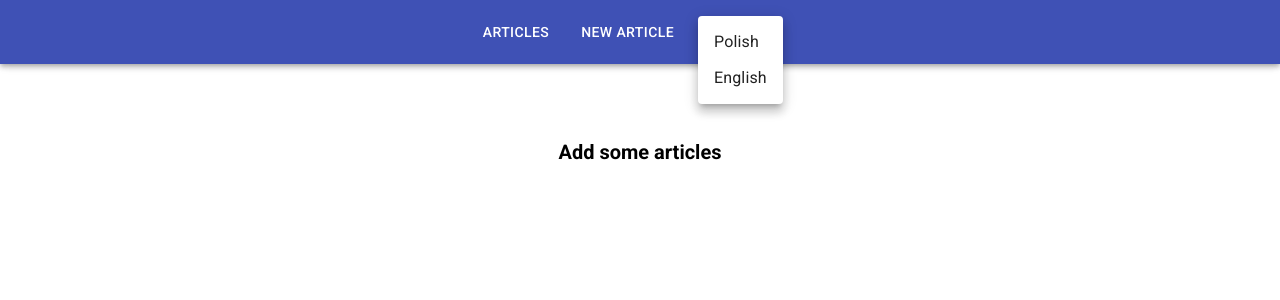
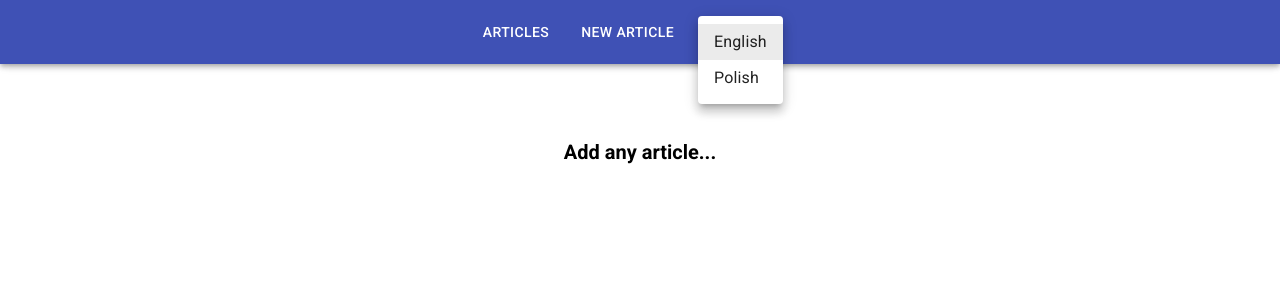
Before and after one commit to piotr6789/custom-articles-app, a React (Create React App) app in the folder client/: page /articles in a window 1280 px wide. Both pictures are taken after a click on the button "LANGUAGE". Shown: the top 300 px of the page. Built offline with nearby package versions, Linux system fonts and the light colour scheme.

Commit message:
added language switcher

```diff
--- a/client/src/components/ArticleCreator/ArticleCreator.js
+++ b/client/src/components/ArticleCreator/ArticleCreator.js
@@ -1,27 +1,46 @@
 import React from 'react';
-import { useDispatch } from 'react-redux';
+import { useSelector, useDispatch } from 'react-redux';
 
 import useStyles from './ArticleCreatorStyles';
 import { Card, CardContent, Button, Typography } from '@material-ui/core';
 
-import * as articleActions from '../../store/actions/index';
+import * as componentActions from '../../store/actions/index';
+import * as LANGUAGE_HELPER from '../../constants/languageHelper/languageHelper';
 
 const ArticleCreator = (props) => {
   const classes = useStyles();
+
   const dispatch = useDispatch();
+  const language = useSelector((state) => state.language.language);
 
   const addArticleHandler = () => {
     const newArticle = { id: Math.random(), name: 'article' };
-    dispatch(articleActions.addArticle(newArticle, props.history));
+    dispatch(componentActions.addArticle(newArticle, props.history));
   };
+
+  let languageType = '';
+  if (language === 0) {
+    languageType = 'ENG';
+  } else {
+    languageType = 'PL';
+  }
 
   return (
     <Card className={classes.root}>
       <CardContent>
-        <Typography className={classes.title}>New Article</Typography>
-        <Typography className={classes.content}>Description</Typography>
+        <Typography className={classes.title}>
+          {LANGUAGE_HELPER.ARTICLE_CREATOR_TRANSLATION[languageType].TITLE}
+        </Typography>
+        <Typography className={classes.content}>
+          {
+            LANGUAGE_HELPER.ARTICLE_CREATOR_TRANSLATION[languageType]
+              .DESCRIPTION
+          }
+        </Typography>
       </CardContent>
-      <Button onClick={addArticleHandler}>Create</Button>
+      <Button onClick={addArticleHandler}>
+        {LANGUAGE_HELPER.ARTICLE_CREATOR_TRANSLATION[languageType].CREATE}
+      </Button>
     </Card>
   );
 };
--- a/client/src/components/Articles/ArticleBody/ArticleBody.js
+++ b/client/src/components/Articles/ArticleBody/ArticleBody.js
@@ -1,7 +1,7 @@
 import React from 'react';
 
 import useStyles from './ArticleBodyStyles';
-import { Card, CardContent, Button, Typography } from '@material-ui/core';
+import { Card, CardContent, Typography } from '@material-ui/core';
 
 const ArticleBody = (props) => {
   const classes = useStyles();
--- a/client/src/components/Articles/Articles/Articles.js
+++ b/client/src/components/Articles/Articles/Articles.js
@@ -3,24 +3,40 @@ import { useSelector } from 'react-redux';
 
 import useStyles from './ArticlesStyles';
 import Grid from '@material-ui/core/Grid';
+import ArticleBody from '../ArticleBody/ArticleBody';
 
-import ArticleBody from '../ArticleBody/ArticleBody';
+import * as LANGUAGE_HELPER from '../../../constants/languageHelper/languageHelper';
 
 const Articles = () => {
   const classes = useStyles();
   const articles = useSelector((state) => state.article.articles);
+  const language = useSelector((state) => state.language.language);
+
+  let languageType = '';
+  if (language === 0) {
+    languageType = 'ENG';
+  } else {
+    languageType = 'PL';
+  }
 
   let content = articles.length ? (
     <Grid container spacing={4}>
       {articles.map((art) => (
         <Grid item xs key={art.id}>
-          <ArticleBody title="Article" content="Description" />
+          <ArticleBody
+            title={LANGUAGE_HELPER.ARTICLE_TRANSLATION[languageType].TITLE}
+            content={
+              LANGUAGE_HELPER.ARTICLE_TRANSLATION[languageType].DESCRIPTION
+            }
+          />
         </Grid>
       ))}
     </Grid>
   ) : (
     <div className={classes.container}>
-      <h1 className={classes.text}>Add some articles</h1>
+      <h1 className={classes.text}>
+        {LANGUAGE_HELPER.ARTICLE_TRANSLATION[languageType].NO_ARTICLE}
+      </h1>
     </div>
   );
 
--- a/client/src/components/Navbar/Navbar.js
+++ b/client/src/components/Navbar/Navbar.js
@@ -4,7 +4,7 @@ import useStyles from './NavbarStyles';
 import { AppBar, Toolbar } from '@material-ui/core';
 import Navigation from './Navigation/Navigation';
 
-const Navbar = () => {
+const Navbar = (props) => {
   const classes = useStyles();
 
   return (
--- a/client/src/components/Navbar/Navigation/Navigation.js
+++ b/client/src/components/Navbar/Navigation/Navigation.js
@@ -1,16 +1,33 @@
 import React, { Fragment } from 'react';
+import { useSelector } from 'react-redux';
 
 import NavBtn from './NavigationItem/NavBtn/NavBtn';
 import NavMenu from './NavigationItem/NavMenu/NavMenu';
 
 import { MENU_ROUTES } from '../../../constants/routes/routes';
+import * as LANGUAGE_HELPER from '../../../constants/languageHelper/languageHelper';
 
-const Navigation = () => {
+const Navigation = (props) => {
+  const language = useSelector((state) => state.language.language);
+
+  let languageType = '';
+  if (language === 0) {
+    languageType = 'ENG';
+  } else {
+    languageType = 'PL';
+  }
+
   return (
     <Fragment>
-      <NavBtn route={MENU_ROUTES.ARTICLES}>Articles</NavBtn>
-      <NavBtn route={MENU_ROUTES.ARTICLE_CREATOR}>New Article</NavBtn>
-      <NavMenu>Language</NavMenu>
+      <NavBtn route={MENU_ROUTES.ARTICLES}>
+        {LANGUAGE_HELPER.NAVBAR_ITEM_TRANSLATION[languageType].ARTICLES}
+      </NavBtn>
+      <NavBtn route={MENU_ROUTES.ARTICLE_CREATOR}>
+        {LANGUAGE_HELPER.NAVBAR_ITEM_TRANSLATION[languageType].NEW_ARTICLE}
+      </NavBtn>
+      <NavMenu languageType={languageType}>
+        {LANGUAGE_HELPER.NAVBAR_ITEM_TRANSLATION[languageType].LANGUAGE}
+      </NavMenu>
     </Fragment>
   );
 };
--- a/client/src/components/Navbar/Navigation/NavigationItem/NavMenu/NavMenu.js
+++ b/client/src/components/Navbar/Navigation/NavigationItem/NavMenu/NavMenu.js
@@ -1,35 +1,64 @@
 import React, { Fragment } from 'react';
+import { useSelector, useDispatch } from 'react-redux';
 
 import useStyles from './NavMenuStyles';
 import { Button, Menu, MenuItem, Fade } from '@material-ui/core';
 
+import * as LANGUAGE_HELPER from '../../../../../constants/languageHelper/languageHelper';
+import * as languageActions from '../../../../../store/actions/index';
+
 const NavMenu = (props) => {
   const classes = useStyles();
+
+  const language = useSelector((state) => state.language.language);
+  const dispatch = useDispatch();
 
   const [anchorEl, setAnchorEl] = React.useState(null);
   const open = Boolean(anchorEl);
 
-  const handleClick = (event) => {
+  const clickBtnHandler = (event) => {
     setAnchorEl(event.currentTarget);
   };
 
-  const handleClose = () => {
+  const clickLanguageHandler = (languageId) => {
+    setAnchorEl(null);
+    dispatch(languageActions.changeLanguage(languageId));
+  };
+
+  const cancelLanguageHandler = () => {
     setAnchorEl(null);
   };
 
+  let languageType = '';
+  if (language === 0) {
+    languageType = 'ENG';
+  } else {
+    languageType = 'PL';
+  }
+
   return (
     <Fragment>
-      <Button className={classes.root} onClick={handleClick}>
+      <Button className={classes.root} onClick={clickBtnHandler}>
         {props.children}
       </Button>
       <Menu
         anchorEl={anchorEl}
         open={open}
-        onClose={handleClose}
+        onClose={cancelLanguageHandler}
         TransitionComponent={Fade}
       >
-        <MenuItem onClick={handleClose}>Polish</MenuItem>
-        <MenuItem onClick={handleClose}>English</MenuItem>
+        <MenuItem
+          onClick={() => clickLanguageHandler(0)}
+          selected={!Boolean(language)}
+        >
+          {LANGUAGE_HELPER.LANGUAGE_MENU_TRANSLATION[languageType].ENGLISH}
+        </MenuItem>
+        <MenuItem
+          onClick={() => clickLanguageHandler(1)}
+          selected={Boolean(language)}
+        >
+          {LANGUAGE_HELPER.LANGUAGE_MENU_TRANSLATION[languageType].POLISH}
+        </MenuItem>
       </Menu>
     </Fragment>
   );
--- /dev/null
+++ b/client/src/constants/languageHelper/languageHelper.js
@@ -0,0 +1,49 @@
+export const NAVBAR_ITEM_TRANSLATION = {
+  'PL': {
+    ARTICLES: 'Artykuły',
+    NEW_ARTICLE: 'Nowy artykuł',
+    LANGUAGE: 'Język'
+  },
+  'ENG': {
+    ARTICLES: 'Articles',
+    NEW_ARTICLE: 'New article',
+    LANGUAGE: 'Language'
+  }
+};
+
+export const LANGUAGE_MENU_TRANSLATION = {
+  'PL': {
+    POLISH: 'Polski',
+    ENGLISH: 'Angielski'
+  },
+  'ENG': {
+    POLISH: 'Polish',
+    ENGLISH: 'English'
+  }
+};
+
+export const ARTICLE_CREATOR_TRANSLATION = {
+  'PL': {
+    TITLE: 'Nowy artykuł',
+    DESCRIPTION: 'Opis',
+    CREATE: 'Stwórz'
+  },
+  'ENG': {
+    TITLE: 'New article',
+    DESCRIPTION: 'Description',
+    CREATE: 'Create'
+  }
+};
+
+export const ARTICLE_TRANSLATION = {
+  'PL': {
+    TITLE: 'Nazwa artykułu',
+    DESCRIPTION: 'Opis',
+    NO_ARTICLE: 'Dodaj jakiś artykuł...'
+  },
+  'ENG': {
+    TITLE: 'Article name',
+    DESCRIPTION: 'Description',
+    NO_ARTICLE: 'Add any article...'
+  }
+};
--- a/client/src/hoc/Layout/Layout.js
+++ b/client/src/hoc/Layout/Layout.js
@@ -1,9 +1,18 @@
-import React, { Fragment } from 'react';
+import React, { Fragment, useEffect } from 'react';
+import { useDispatch } from 'react-redux';
+
+import * as languageActions from '../../store/actions/index';
 
 import classes from './Layout.module.css';
 import Navbar from '../../components/Navbar/Navbar';
 
 const Layout = (props) => {
+  const dispatch = useDispatch();
+
+  useEffect(() => {
+    dispatch(languageActions.checkLanguage());
+  }, [dispatch]);
+
   return (
     <Fragment>
       <Navbar />
--- a/client/src/store/actions/actionTypes.js
+++ b/client/src/store/actions/actionTypes.js
@@ -1 +1,4 @@
 export const ADD_ARTICLE = 'ADD_ARTICLE';
+
+export const CHANGE_LANGUAGE = 'CHANGE_LANGUAGE';
+export const CHECK_LANGUAGE = 'CHECK_LANGUAGE';
--- a/client/src/store/actions/index.js
+++ b/client/src/store/actions/index.js
@@ -1 +1,2 @@
 export { addArticle } from './article';
+export { changeLanguage, checkLanguage } from './language';
--- a/client/src/store/actions/language.js
+++ b/client/src/store/actions/language.js
@@ -0,0 +1,26 @@
+import * as actionTypes from './actionTypes';
+
+export const changeLanguage = (languageId) => {
+  localStorage.setItem('language', languageId);
+
+  return {
+    type: actionTypes.CHANGE_LANGUAGE,
+    language: languageId
+  };
+};
+
+export const checkLanguage = () => {
+  const languageId = JSON.parse(localStorage.getItem('language'));
+
+  if (!languageId) {
+    return {
+      type: actionTypes.CHECK_LANGUAGE,
+      language: 0
+    };
+  } else {
+    return {
+      type: actionTypes.CHECK_LANGUAGE,
+      language: 1
+    };
+  }
+};
--- a/client/src/store/reducers/language.js
+++ b/client/src/store/reducers/language.js
@@ -1,11 +1,29 @@
+import * as actionTypes from '../actions/actionTypes';
+
 const initialState = {
-  language: 'pl'
+  language: 0
+};
+
+const changeLanguage = (state, action) => {
+  return {
+    ...state,
+    language: action.language
+  };
+};
+
+const checkLanguage = (state, action) => {
+  return {
+    ...state,
+    language: action.language
+  };
 };
 
 const reducer = (state = initialState, action) => {
   switch (action.type) {
-    case 'language':
-      return state;
+    case actionTypes.CHANGE_LANGUAGE:
+      return changeLanguage(state, action);
+    case actionTypes.CHECK_LANGUAGE:
+      return checkLanguage(state, action);
     default:
       return state;
   }
```
